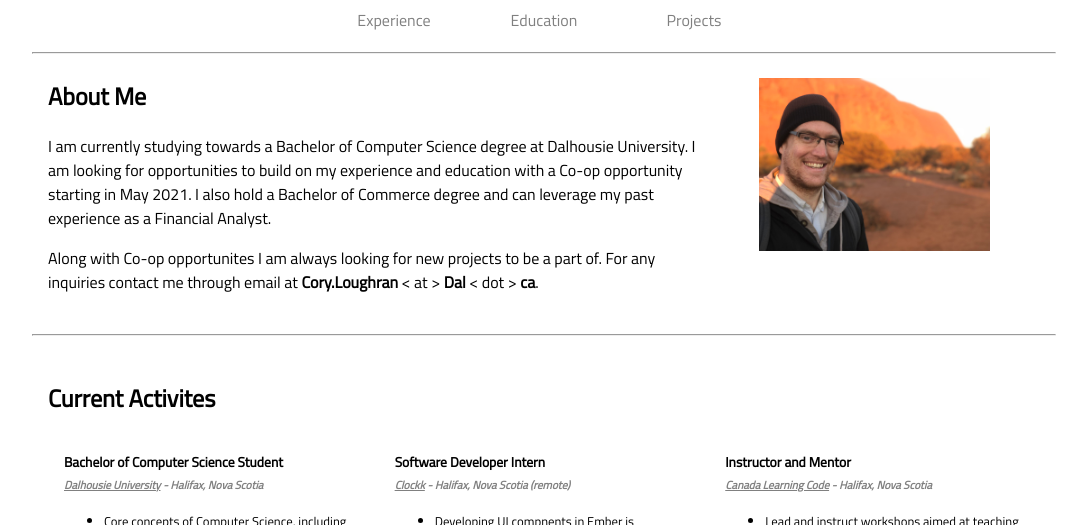
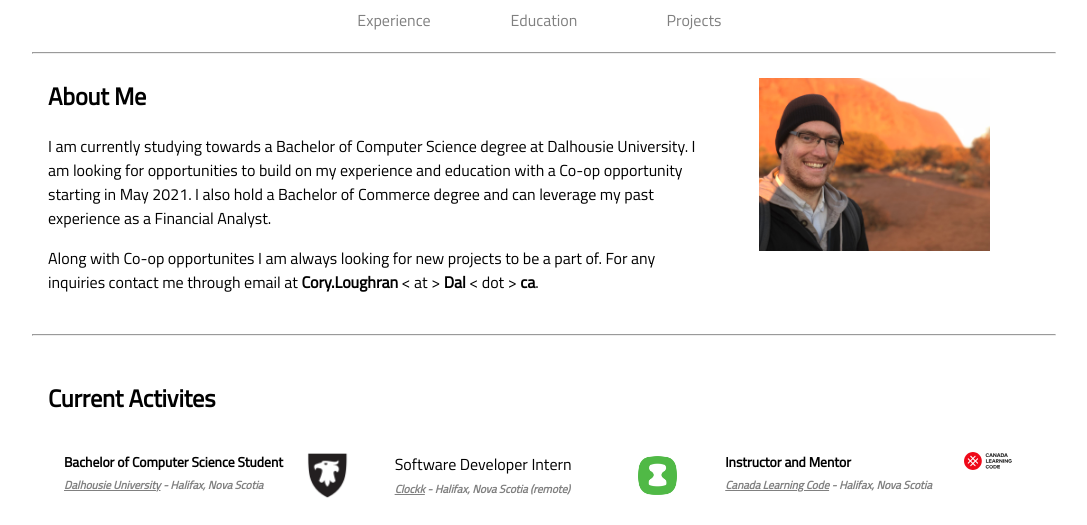
Before and after one commit to Cory44/Cory44.github.io, a plain HTML site: page index.html in a window 1280 px wide. Shown: the part 196-721 px from the top of the page, without its empty margins (96-1183 px from the left). Drawn offline with Linux system fonts and the light colour scheme.

Commit message:
added logos to home page

```diff
--- a/index.html
+++ b/index.html
@@ -69,8 +69,17 @@
 
       <div class="activites">
         <div class="dal">
+            <div class="header">
+                <div class="header-text">
                     <h4 class="activity">Bachelor of Computer Science Student</h4>
                     <h5 class="org"><em><a href="http://dal.ca" target="_blank">Dalhousie University</a> - Halifax, Nova Scotia</em></h5>
+                </div>
+                <div class="header-image">
+                    <a href="https://dal.ca" target="_blank" rel="external">
+                        <img src="images/dal-icon.png" class="icon">
+                    </a>
+                </div>
+            </div>
           <ul>
             <li>Core concepts of Computer Science, including object orientation, data structures, algorithms and databases</li>
             <li>Mathimatical concepts such as calculus, linear algebra and discrete structure and proofs</li>
@@ -78,8 +87,17 @@
           </ul>
         </div>
         <div class="dal">
+            <div class="header">
+                <div class="header-text"
                     <h4 class="activity">Software Developer Intern</h4>
                     <h5 class="org"><em><a href="http://clockk.com" target="_blank">Clockk</a> - Halifax, Nova Scotia (remote)</em></h5>
+                </div>
+                <div class="header-image">
+                    <a href="https://clockk.com" target="_blank" rel="external">
+                        <img src="images/clockk-icon.png" class="icon" />
+                    </a>
+                </div>
+            </div>
            <ul>
             <li>Developing UI compnents in Ember js framework</li>
             <li>Managing the streamlining of user onboarding, including running weekly user tests</li>
@@ -87,8 +105,17 @@
           </ul>
         </div>
         <div class="dal">
+            <div class="header">
+                <div class="header-text">
                     <h4 class="activity">Instructor and Mentor</h4>
                     <h5 class="org"><em><a href="https://www.canadalearningcode.ca" target="_blank">Canada Learning Code</a> - Halifax, Nova Scotia</em></h5>
+                </div>
+                <div class="header-image">
+                    <a href="https://www.canadalearningcode.ca" target="_blank" rel="experience">
+                        <img src="images/clc-icon.svg" class="icon">
+                    </a>
+                </div>
+            </div>
           <ul>
             <li>Lead and instruct workshops aimed at teaching basic coding skills, focusing on children and female identifying individuals</li>
             <li>Provide help and guidance to students working on projects during workshops</li>
```
Also changed, not shown: images/clc-icon.jpg (added), images/clc-icon.svg (added). Lines whose indentation alone changed are shown as unchanged.
